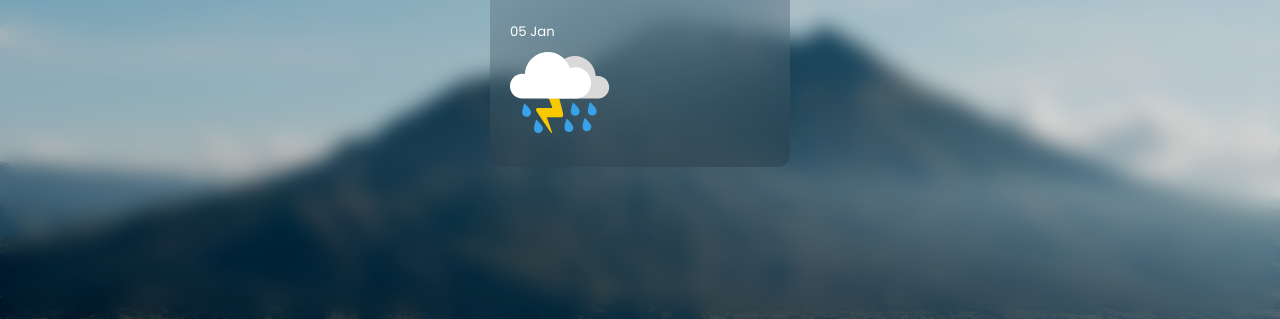
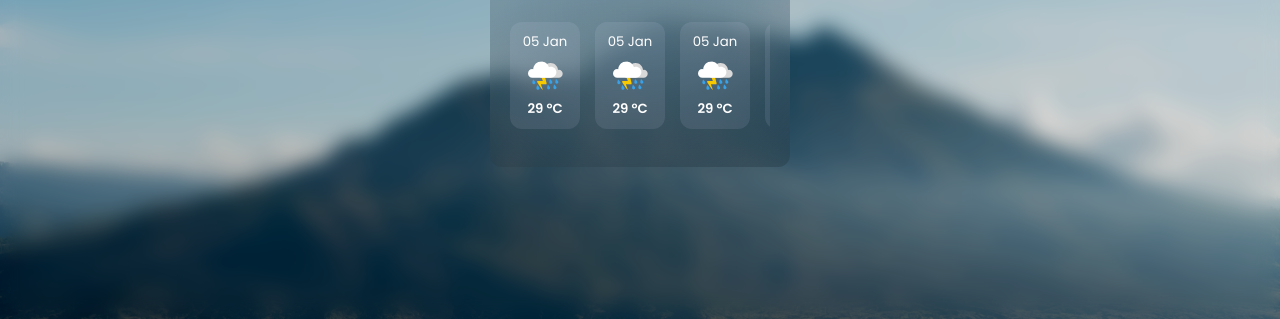
Before and after one commit to asiermunoz/WeatherApp, a plain HTML site: page index.html in a window 1280 px wide. Shown: the part 481-800 px from the top of the page. Drawn offline with nearby package versions, Linux system fonts and the light colour scheme.

Commit message:
Weather Display Finished

```diff
--- a/index.html
+++ b/index.html
@@ -76,6 +76,25 @@
                     <div class="forecast-item">
                         <h5 class="forecast-item-date regular-txt">05 Jan</h5>
                         <img src="assets/weather/thunderstorm.svg" class="forecast-item-img">
+                        <h5 class="forecast-item-temp">29 ºC</h5>
+                    </div>
+
+                    <div class="forecast-item">
+                        <h5 class="forecast-item-date regular-txt">05 Jan</h5>
+                        <img src="assets/weather/thunderstorm.svg" class="forecast-item-img">
+                        <h5 class="forecast-item-temp">29 ºC</h5>
+                    </div>
+
+                    <div class="forecast-item">
+                        <h5 class="forecast-item-date regular-txt">05 Jan</h5>
+                        <img src="assets/weather/thunderstorm.svg" class="forecast-item-img">
+                        <h5 class="forecast-item-temp">29 ºC</h5>
+                    </div>
+
+                    <div class="forecast-item">
+                        <h5 class="forecast-item-date regular-txt">05 Jan</h5>
+                        <img src="assets/weather/thunderstorm.svg" class="forecast-item-img">
+                        <h5 class="forecast-item-temp">29 ºC</h5>
                     </div>
                 </div>
             </section>
--- a/style.css
+++ b/style.css
@@ -130,5 +130,45 @@ body:before{
     font-size: 30px;
 }
 
+.forecast-items-container{
+    display: flex;
+    gap: 15px;
+    overflow-x: scroll;
+    padding-bottom: 12px;
 
+}
+
+.forecast-items-container::-webkit-scrollbar{
+    height: 12px;
+}
+
+.forecast-items-container::-webkit-scrollbar-track{
+    background: rgb(225, 225, 255, 0.1);
+    border-radius: 99px;
+}
+
+.forecast-items-container::-webkit-scrollbar-thumb{
+    background: rgb(0, 0, 0, 0.2);
+    border-radius: 99px;
+}
+
+.forecast-item {
+    min-width: 70px;
+    background: rgb(225, 225, 255, 0.1);
+    display: flex;
+    flex-direction: column;
+    gap: 6px;
+    padding: 10px;
+    align-items: center;
+    border-radius: 12px;
+    transition: 0.3s background;
+}
+.forecast-item:hover{
+    background: rgb(225, 225, 255, 0.15);
+}
+
+.forecast-item-img{
+    width: 35px;
+    height: 35px;
+}
 /* END SECTION: WEATHER INFO */
```
